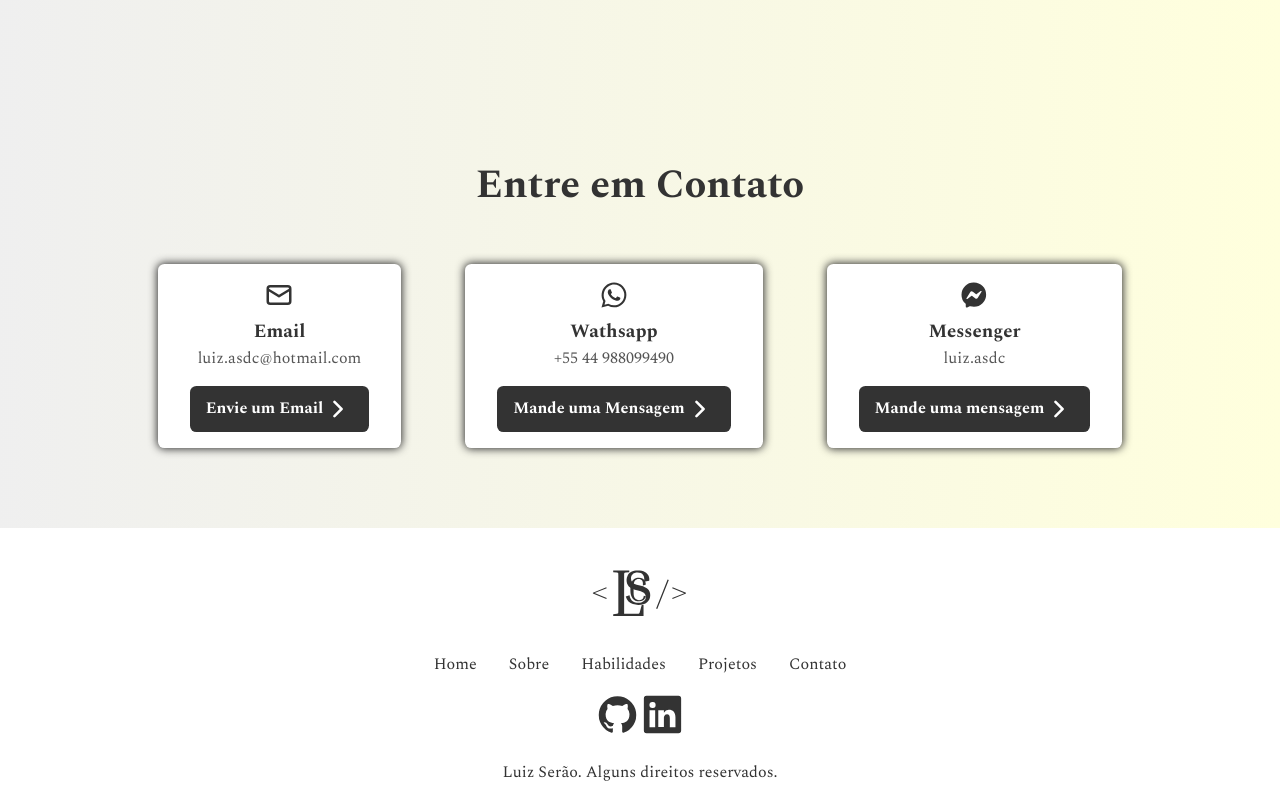
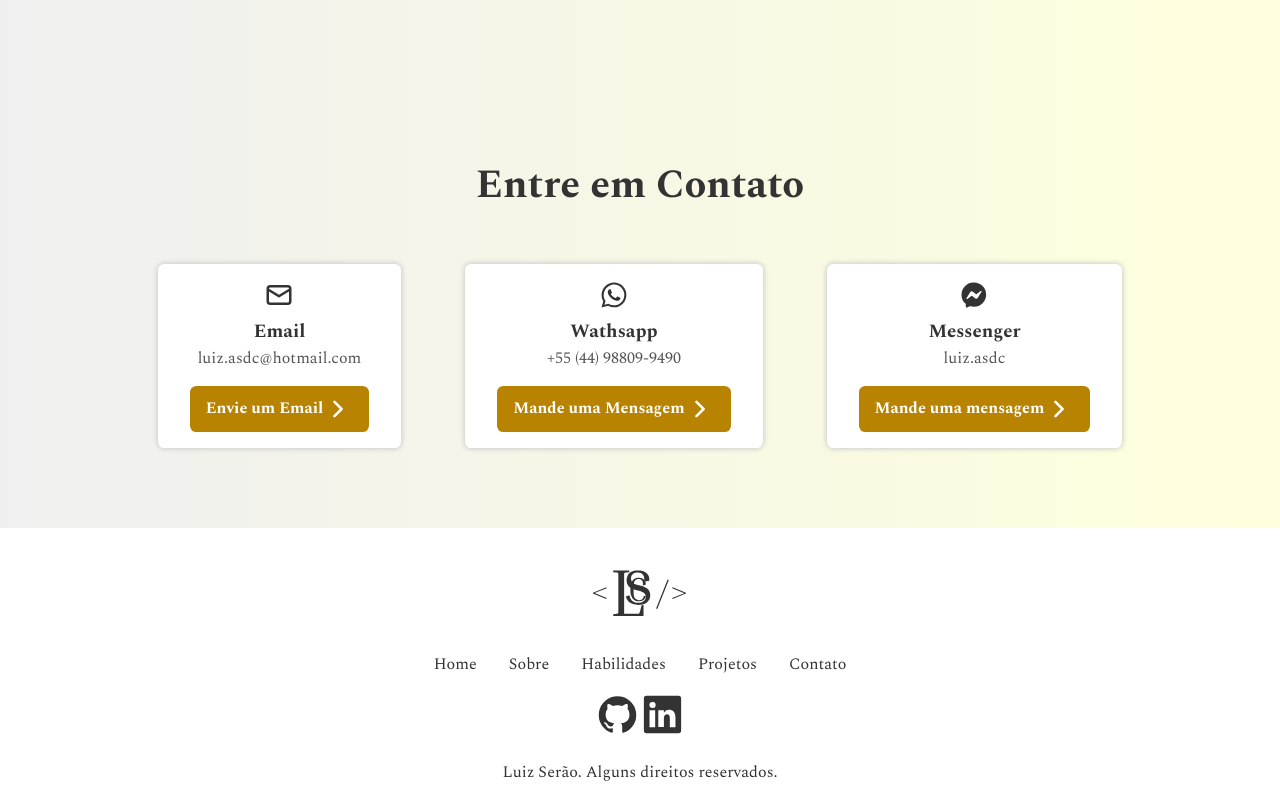
Before and after one commit to luizCosta-Serao/luizCosta-Serao.github.io, a React (Create React App) app: page / in a window 1280 px wide. Shown: the part 2513-3313 px from the top of the page. Built offline with nearby package versions, Linux system fonts and the light colour scheme.

Commit message:
alteração na section contato

```diff
--- a/src/components/Contact/Contact.js
+++ b/src/components/Contact/Contact.js
@@ -24,8 +24,8 @@ const Contact = () => {
           <li>
             <img src={wathsapp} alt="wathsapp"/>
             <h3>Wathsapp</h3>
-            <p>+55 44 988099490</p>
-            <a href='https://api.whatsapp.com/send?phone=5544988099490' target="__blank">
+            <p>+55 (44) 98809-9490</p>
+            <a href='https://wa.me/5544988099490' target="__blank">
               Mande uma Mensagem
               <img src={arrow} alt="seta"/>
             </a>
--- a/src/components/Contact/Contact.module.css
+++ b/src/components/Contact/Contact.module.css
@@ -25,7 +25,7 @@
   padding: 1rem 2rem;
   text-align: center;
   border-radius: .4rem;
-  box-shadow: 0px 0px 8px 1px #333;
+  box-shadow: 0px 0px 5px 1px #ccc;
 }
 
 .methodContact ul li h3 {
@@ -43,7 +43,7 @@
   font-weight: bold;
   padding: .5rem 1rem;
   border-radius: .4rem;
-  background-color: #333;
+  background-color: #B78300;
   transition: .4s;
 }
 
```
